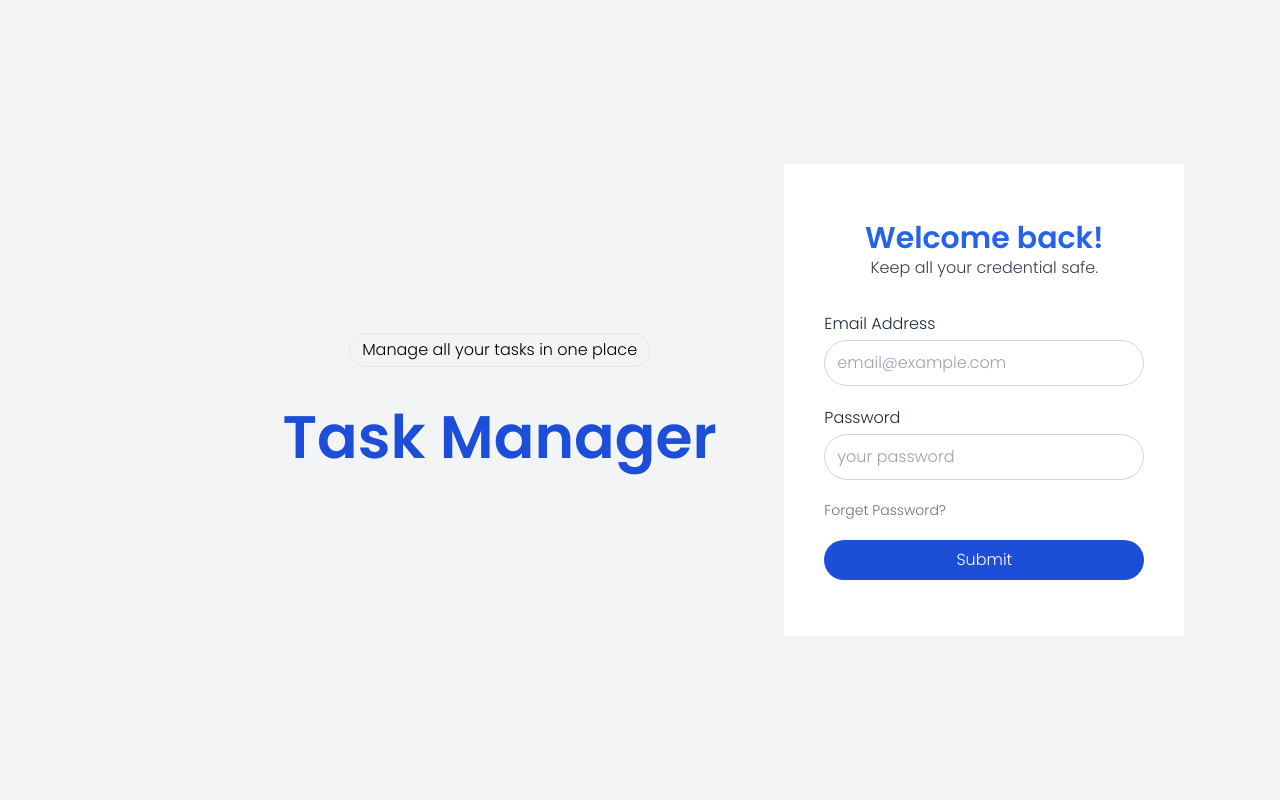
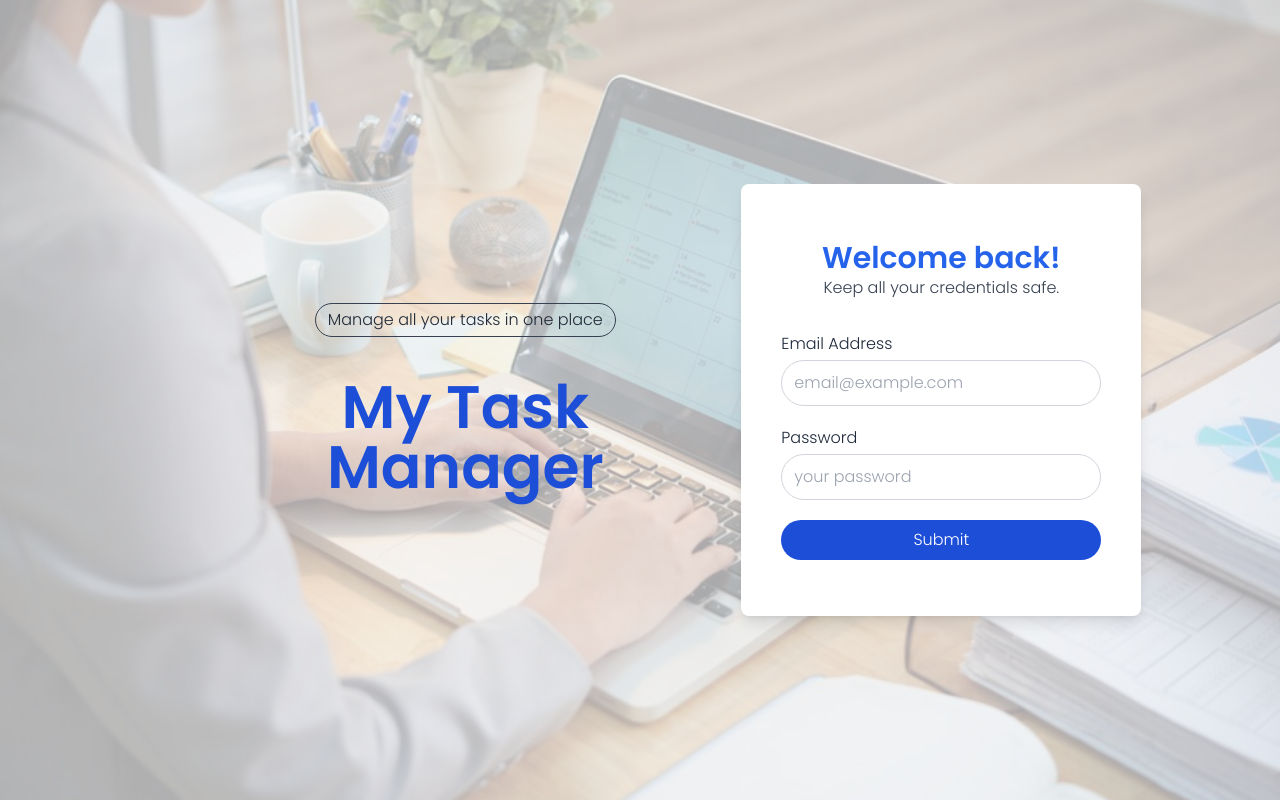
Before and after one commit to santosh-koganole/task-management-system, a React (Vite) app in the folder TMS/client/: page /log-in in a window 1280 px wide. Built offline with nearby package versions, Linux system fonts and the light colour scheme; no server answers.

Commit message:
login page added back ground image

```diff
--- a/TMS/client/src/pages/Dashboard.tsx
+++ b/TMS/client/src/pages/Dashboard.tsx
@@ -58,7 +58,6 @@ const Dashboard = () => {
         <div className="h-full flex flex-1 flex-col justify-between">
           <p className="text-base text-gray-600">{label}</p>
           <span className="text-2xl font-semibold">{count}</span>
-          <span className="text-sm text-gray-600">{"110 last month"}</span>
         </div>
 
         <div
--- a/TMS/client/src/pages/Login.tsx
+++ b/TMS/client/src/pages/Login.tsx
@@ -9,6 +9,7 @@ import { useLoginMutation } from "../redux/slices/api/authApiSlice";
 import { toast } from "sonner";
 import { setCredentials } from "../redux/slices/authSlice";
 import Loading from "../components/Loader";
+import landingPageImage from "../assets/unrecognizable-businesswoman-sitting-desk-with-laptop-looking-calendar_1098-20530.jpg";
 
 function Login() {
   const { user } = useSelector((state: RootState) => state.auth);
@@ -47,32 +48,38 @@ function Login() {
   };
 
   return (
-    <div className="w-full min-h-screen flex itmes-center justify-center flex-col lg:flex-row bg-[#f3f4f6]">
-      <div className="w-full md:w-auto flex gap-0 md-gap-40 flex-col md:flex-row items-center justify-center">
-        {/* left side */}
+    <div className="relative w-full min-h-screen flex items-center justify-center flex-col lg:flex-row bg-[#f3f4f6]">
+      {/* Background Image */}
+      <div
+        className="absolute inset-0 bg-cover bg-center opacity-30"
+        style={{ backgroundImage: `url(${landingPageImage})` }}
+      ></div>
+
+      <div className="relative w-full md:w-auto flex gap-0 md-gap-40 flex-col md:flex-row items-center justify-center">
+        {/* Left Side */}
         <div className="h-full w-full lg:w-2/3 flex flex-col items-center justify-center">
           <div className="w-full md:max-w-lg 2xl:max-w-3xl flex flex-col items-center justify-center gap-5 md:gap-y-10 2xl:-mt-20">
-            <span className="flex gap-1 py-1 px-3 border rounded-full text-sm md:text-base bordergray-300 tex-gray-600">
+            <span className="flex gap-1 py-1 px-3 border rounded-full text-sm md:text-base border-gray-700 text-gray-800">
               Manage all your tasks in one place
             </span>
             <p className="flex flex-col gap-0 md:gap-4 text-4xl md:text-6xl 2xl-text-7xl font-black text-center text-blue-700">
-              <span>Task Manager</span>
+              <span>My Task Manager</span>
             </p>
           </div>
         </div>
 
-        {/* Right side */}
-        <div className="w-full md:w-1/3 p-4 md:p-1 flex flex-col justify-center item-center">
+        {/* Right Side */}
+        <div className="w-full md:w-1/3 p-4 md:p-1 flex flex-col justify-center m-4 items-center relative">
           <form
             onSubmit={handleSubmit(submitHandler)}
-            className="form-container w-full md:w-[400px] flex flex-col gap-y-8 bg-white px-10 pt-14 pb-14"
+            className="form-container w-full md:w-[400px] flex flex-col gap-y-8 bg-white px-10 pt-14 pb-14 shadow-lg rounded-lg"
           >
-            <div className="">
+            <div>
               <p className="text-blue-600 text-3xl font-bold text-center">
                 Welcome back!
               </p>
-              <p className="text-center text-base text-gray-700 ">
-                Keep all your credential safe.
+              <p className="text-center text-base text-gray-700">
+                Keep all your credentials safe.
               </p>
             </div>
 
@@ -100,9 +107,9 @@ function Login() {
                 error={errors.password ? errors.password.message : ""}
               />
 
-              <span className="text-sm text-gray-500 hover:text-blue-600 hover:underline cursor-pointer">
+              {/* <span className="text-sm text-gray-500 hover:text-blue-600 hover:underline cursor-pointer">
                 Forget Password?
-              </span>
+              </span> */}
 
               {isLoading ? (
                 <Loading />
```
Also changed, not shown: TMS/client/src/assets/unrecognizable-businesswoman-sitting-desk-with-laptop-looking-calendar_1098-20530.jpg (added).
